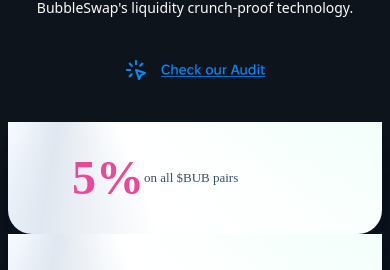
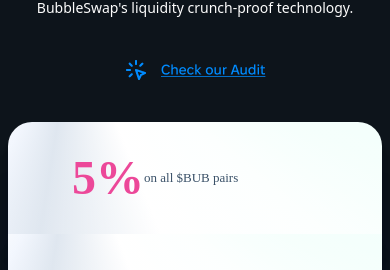
Before and after one commit to tarifalhasan/BUbble-Defi, a React (Vite) app: page / in a window 390 px wide. Shown: the part 4365-4635 px from the top of the page. Built offline with nearby package versions, Linux system fonts and the light colour scheme; a web font is replaced by a local one.

Commit message:
adding lazy loading

```diff
--- a/src/components/Contract/Contract.jsx
+++ b/src/components/Contract/Contract.jsx
@@ -38,7 +38,7 @@
       </div>
       <div className="bubble my-3 container px-2">
         <div className="grid gap-0 md:gap-4 lg:gap-0 grid-cols-1 md:grid-cols-2 lg:grid-cols-4">
-          <div className="bubble_contract rounded-br-3xl  rounded-bl-3xl  md:rounded-3xl">
+          <div className="bubble_contract rounded-tr-3xl  rounded-tl-3xl  md:rounded-3xl">
             <p className="md:text-centergap-x-2 flex items-center py-5 md:block">
               <h1 className="md:text-[26px] font-bold text-[3em] font-sandro text-pink-500">
                 5%
```
